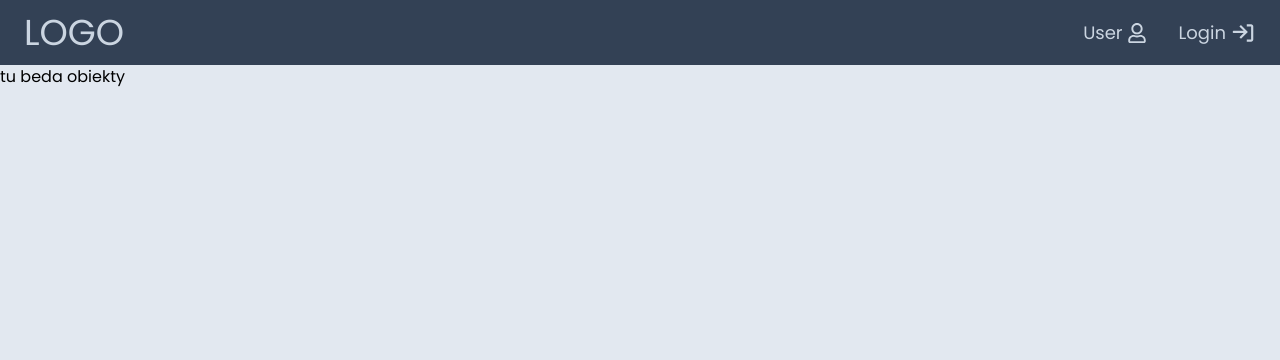
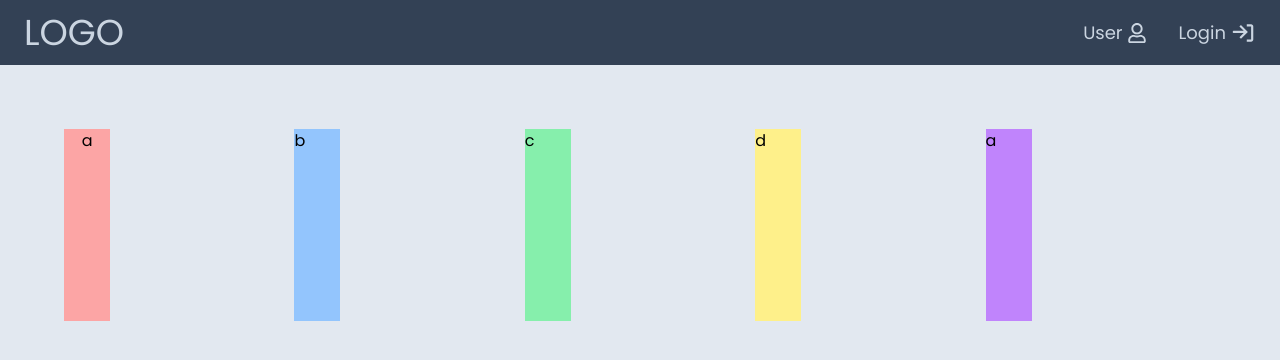
Before and after one commit to 0H3rY0/WorkHelper-user, a React (Vite) app in the folder client/: page / in a window 1280 px wide. Shown: the top 360 px of the page. Built offline with nearby package versions, Linux system fonts and the light colour scheme.

Commit message:
changed structure in authenticated app

```diff
--- a/client/src/components/layouts/AuthenticatedApp.jsx
+++ b/client/src/components/layouts/AuthenticatedApp.jsx
@@ -1,20 +1,22 @@
 import Header from "./Header";
-import MainTemplate from "../../templates/MainTemplate";
-import ObjectsTemplate from "../../templates/ObjectsTemplate";
+// import MainTemplate from "../../templates/MainTemplate";
+// import SelectedObjectTemplate from "../../templates/SelectedObjectTemplate";
+import { Routes, Route } from "react-router-dom";
+import ObjectsPage from "../../pages/ObjectsPage";
+import SelectedObjectPage from "../../pages/SelectedObjectPage";
 import SelectedObjectTemplate from "../../templates/SelectedObjectTemplate";
-import { Routes, Route } from "react-router-dom";
 
 const AuthenticatedApp = () => {
   return (
-    <div>
-      <MainTemplate>
-        <Header />
-        <Routes>
-          <Route path="/" element={<ObjectsTemplate />} />
-          <Route path="/obiekty/:id" element={<SelectedObjectTemplate />} />
-        </Routes>
-      </MainTemplate>
-    </div>
+    <>
+      {/* <MainTemplate> */}
+      {/* <Header /> */}
+      <Routes>
+        <Route path="/" element={<ObjectsPage />} />
+        <Route path="/obiekty/:id" element={<SelectedObjectTemplate />} />
+      </Routes>
+      {/* </MainTemplate> */}
+    </>
   );
 };
 
--- a/client/src/pages/ObjectsPage.jsx
+++ b/client/src/pages/ObjectsPage.jsx
@@ -1,5 +1,17 @@
+import ObjectsTemplate from "../templates/ObjectsTemplate";
+
 const ObjectsPage = () => {
-  return <div>tu beda obiekty</div>;
+  return (
+    <ObjectsTemplate>
+      <div className="grid grid-cols-5 p-16 items-start">
+        <div className="w-1/5 h-48 bg-red-300 flex justify-center">a</div>
+        <div className="w-1/5 h-48 bg-blue-300">b</div>
+        <div className="w-1/5 h-48 bg-green-300">c</div>
+        <div className="w-1/5 h-48 bg-yellow-200">d</div>
+        <div className="w-1/5 h-48 bg-purple-400">a</div>
+      </div>
+    </ObjectsTemplate>
+  );
 };
 
 export default ObjectsPage;
--- /dev/null
+++ b/client/src/pages/SelectedObjectPage.jsx
@@ -0,0 +1,11 @@
+import MainTemplate from "../templates/MainTemplate";
+
+const SelectedObjectPage = () => {
+  return (
+    <MainTemplate>
+      <div>SelectedObjectPage</div>
+    </MainTemplate>
+  );
+};
+
+export default SelectedObjectPage;
--- a/client/src/templates/ObjectsTemplate.jsx
+++ b/client/src/templates/ObjectsTemplate.jsx
@@ -1,7 +1,12 @@
-import ObjectsPage from "../pages/ObjectsPage";
+import Header from "../components/layouts/Header";
 
-const ObjectsTemplate = () => {
-  return <ObjectsPage />;
+const ObjectsTemplate = ({ children }) => {
+  return (
+    <div className="grid w-full h-screen grid-cols-1 grid-rows-[65px_1fr] ">
+      <Header />
+      {children}
+    </div>
+  );
 };
 
 export default ObjectsTemplate;
--- a/client/src/templates/SelectedObjectTemplate.jsx
+++ b/client/src/templates/SelectedObjectTemplate.jsx
@@ -1,13 +1,18 @@
 import { Routes, Route } from "react-router-dom";
 import Navbar from "../components/layouts/Navbar";
+import MainTemplate from "./MainTemplate";
+import Header from "../components/layouts/Header";
 
 const SelectedObjectTemplate = () => {
   return (
     <>
-      <Navbar />
-      <Routes>
-        <Route path="/laptopy" />
-      </Routes>
+      <MainTemplate>
+        <Header />
+        <Navbar />
+        <Routes>
+          <Route path="/laptopy" />
+        </Routes>
+      </MainTemplate>
     </>
   );
 };
```
